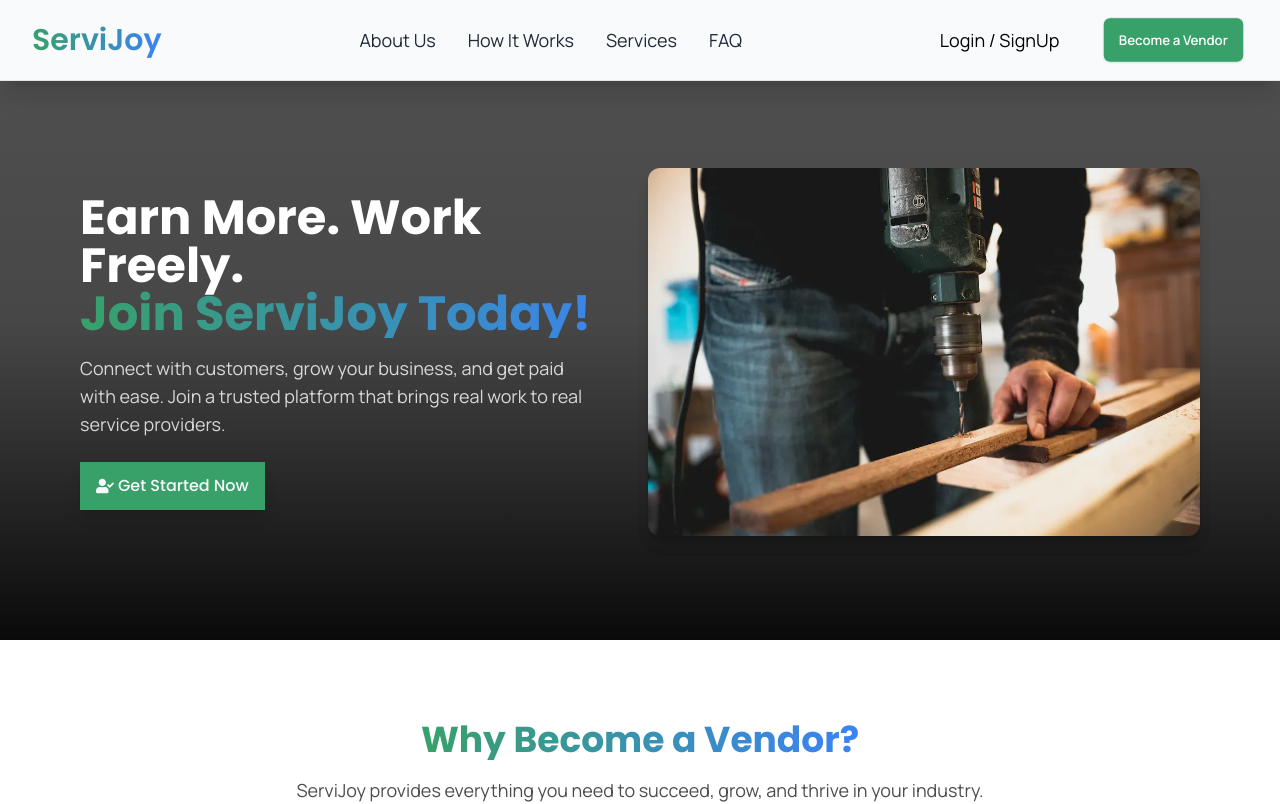
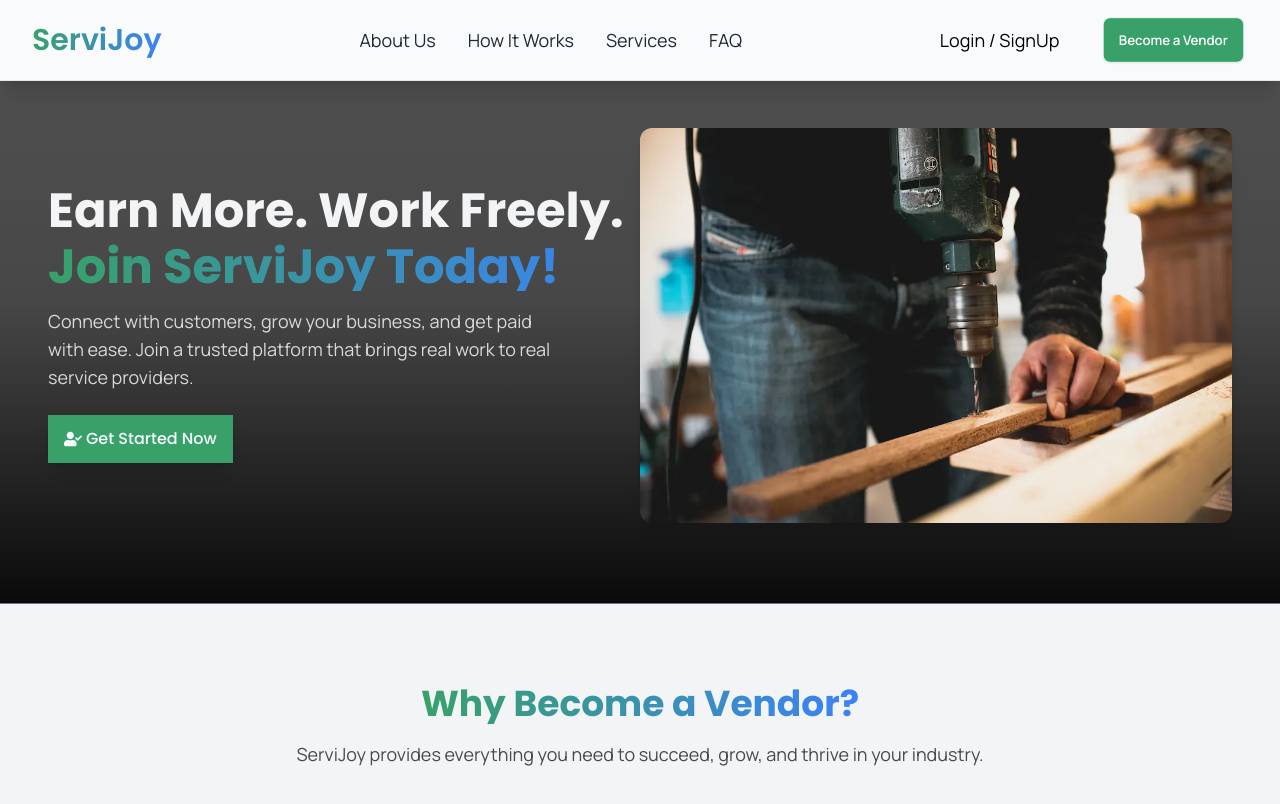
Before and after one commit to mayor-style/servijoy, a React (Vite) app: page /become-a-vendor in a window 1280 px wide. Shown: the top 804 px of the page. Built offline with nearby package versions, Linux system fonts and the light colour scheme.

Commit message:
fixed become a vendor page

```diff
--- a/src/components/BecomeAVendorSections/BecomeVendorHero.jsx
+++ b/src/components/BecomeAVendorSections/BecomeVendorHero.jsx
@@ -3,13 +3,13 @@ import OptimizedImage from "../OptimizedImage";
 
 const BecomeVendorHero = () => {
   return (
-    <section className="w-full min-h-[80vh] flex flex-col relative lg:flex-row items-center justify-between px-6 md:px-12 pt-32 lg:px-20 gradient-black text-white py-16">
+    <section className="relative w-full gradient-black  py-20 pt-32 px-6 lg:px-12 flex flex-col lg:flex-row items-center justify-between border-b border-gray-500">
       <div className="absolute inset-0 bg-black/60"></div>
       {/* Left Content */}
       <div className="max-w-2xl relative text-center lg:text-left">
-        <h1 className="xs:text-4xl text-3xl font-header md:text-5xl font-bold leading-tight mb-4">
+        <h1 className="sm:text-4xl text-3xl font-header lg:text-5xl text-gray-100 font-bold leading-tight mb-4">
           Earn More. Work Freely.
-          <span className="block max-sm:pt-2 text-gradient">Join ServiJoy Today!</span>
+          <span className="block pt-2 text-gradient">Join ServiJoy Today!</span>
         </h1>
         <p className="sm:text-lg max-xs:text-sm text-white/80 max-w-lg">
           Connect with customers, grow your business, and get paid with ease.
@@ -24,11 +24,11 @@ const BecomeVendorHero = () => {
       </div>
 
       {/* Right Side Image/Graphic */}
-      <div className="hidden relative lg:block w-1/2">
+      <div className="mt-10 relative lg:mt-0 lg:w-1/2">
         <OptimizedImage
         src="../../assets/imgs/carpentry.webp"
         alt="Vendor Working"
-        className="w-full h-auto rounded-xl shadow-lg"
+        className="w-full h-auto"
         rounded={'rounded-xl shadow-lg '}
         />
       </div>
--- a/src/components/BecomeAVendorSections/HowItWorks.jsx
+++ b/src/components/BecomeAVendorSections/HowItWorks.jsx
@@ -25,7 +25,7 @@ const steps = [
 
 const HowItWorksVendor = () => {
   return (
-    <section className="w-full py-20 px-6 md:px-12 lg:px-20 flex flex-col items-center text-center">
+    <section className="w-full bg-gray-50 py-20 px-6 md:px-12 lg:px-20 flex flex-col items-center text-center">
       {/* Header */}
       <h2 className="header text-gradient mb-4">How It Works</h2>
       <p className="subheader text-black/70 max-w-3xl">
--- a/src/components/BecomeAVendorSections/WhyBecomeVendor.jsx
+++ b/src/components/BecomeAVendorSections/WhyBecomeVendor.jsx
@@ -25,7 +25,7 @@ const WhyBecomeVendor = () => {
   ];
 
   return (
-    <section className="w-full py-20 px-6 md:px-12 lg:px-20 flex flex-col items-center text-center">
+    <section className="w-full py-20 px-6 md:px-12 lg:px-20 flex flex-col bg-gray-100 items-center text-center">
       {/* Header */}
       <h2 className="header text-gradient mb-4">Why Become a Vendor?</h2>
       <p className="subheader text-black/70 max-w-3xl">
--- a/src/pages/BecomeAVendorPage.jsx
+++ b/src/pages/BecomeAVendorPage.jsx
@@ -11,8 +11,8 @@ const BecomeAVendorPage = () => {
       <BecomeVendorHero />
       <WhyBecomeVendor />
       <HowItWorksVendor />
+      <BecomeVendorCTA />
       <BecomeVendorFAQ />
-      <BecomeVendorCTA />
     </main>
   )
 }
```
